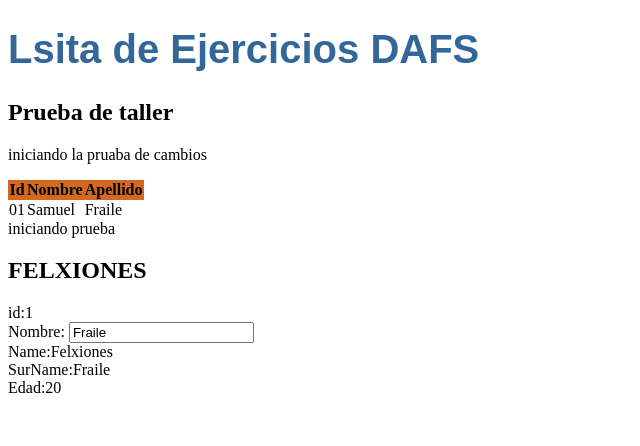
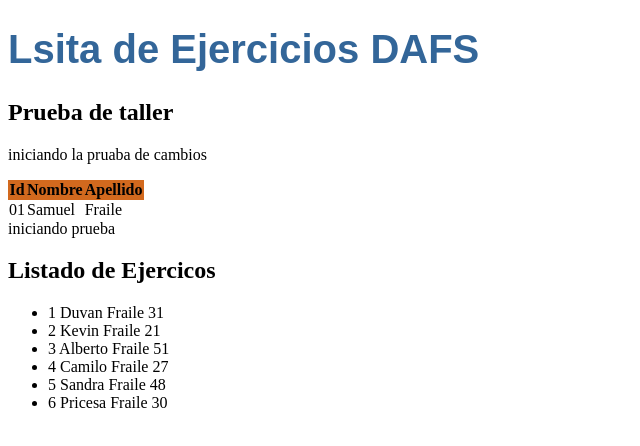
Before and after one commit to duvanFraile11/LsitaEjercicios, an Angular app: page / in a window 1280 px wide. Shown: the top 446 px of the page, without its empty margins (0-640 px from the left). Built offline with nearby package versions, Linux system fonts and the light colour scheme.

Commit message:
DetalleSelecionado

```diff
--- /dev/null
+++ b/src/app/collection-ejercicios.ts
@@ -0,0 +1,10 @@
+import { Ejercicio} from './ejercicio'
+
+export const EJERCICIOS : Ejercicio[]= [
+  {id:1, name:'Duvan', Edad:31, surname: 'Fraile'},
+  {id:2, name:'Kevin', Edad:21, surname: 'Fraile'},
+  {id:3, name:'Alberto', Edad:51, surname: 'Fraile'},
+  {id:4, name:'Camilo', Edad:27, surname: 'Fraile'},
+  {id:5, name:'Sandra', Edad:48, surname: 'Fraile'},
+  {id:6, name:'Pricesa', Edad:30, surname: 'Fraile'}
+];
--- a/src/app/ejercicios/ejercicios.component.html
+++ b/src/app/ejercicios/ejercicios.component.html
@@ -1,9 +1,10 @@
-<h2>{{ejercico.name | uppercase}}</h2>
-
-<div><span>id:</span>{{ejercico.id}}</div>
-<label>Nombre:
-  <input [(ngModel)]="ejercico.surname" placeholder="Apellido">
-</label>
-<div><span>Name:</span>{{ejercico.name}}</div>
-<div><span>SurName:</span>{{ejercico.surname}}</div>
-<div><span>Edad:</span>{{ejercico.Edad}}</div>
+<h2>Listado de Ejercicos</h2>
+<ul class="ejercicios">
+  <li *ngFor="let ejercicio of ejercicios" (click)="onSelectEjercicio(ejercicio)" >
+    <span class="ejercicio">{{ejercicio.id}}</span> {{ejercicio.name}} {{ejercicio.surname}} {{ejercicio.Edad}}
+  </li>
+</ul>
+<div *ngIf="ejercicioSeleccionado">
+  <h2>Detalle</h2>
+<div><span>id: </span>{{ejercicioSeleccionado.name}}</div>
+</div>
--- a/src/app/ejercicios/ejercicios.component.ts
+++ b/src/app/ejercicios/ejercicios.component.ts
@@ -1,5 +1,6 @@
 import { Component, OnInit } from '@angular/core';
 import { Ejercicio} from '../ejercicio';
+import {EJERCICIOS } from '../collection-ejercicios';
 
 @Component({
   selector: 'app-ejercicios',
@@ -7,16 +8,23 @@ import { Ejercicio} from '../ejercicio';
   styleUrls: ['./ejercicios.component.css']
 })
 export class EjerciciosComponent implements OnInit {
-  ejercico: Ejercicio ={
+  ejercicios = EJERCICIOS;
+  ejercicioSeleccionado:Ejercicio;
+
+ /* ejercico: Ejercicio ={
     id:1,
-    name:"Felxiones",
+    name:"Nombre",
     surname:"Fraile",
     Edad:20
-  }
+  }*/
 
   constructor() { }
 
   ngOnInit(): void {
   }
+onSelectEjercicio(ejercicios:Ejercicio): void{
+  console.log("Ejercicio Selecionado="+ ejercicios.id);
+  this.ejercicioSeleccionado=ejercicios;
 
 }
+}
```
